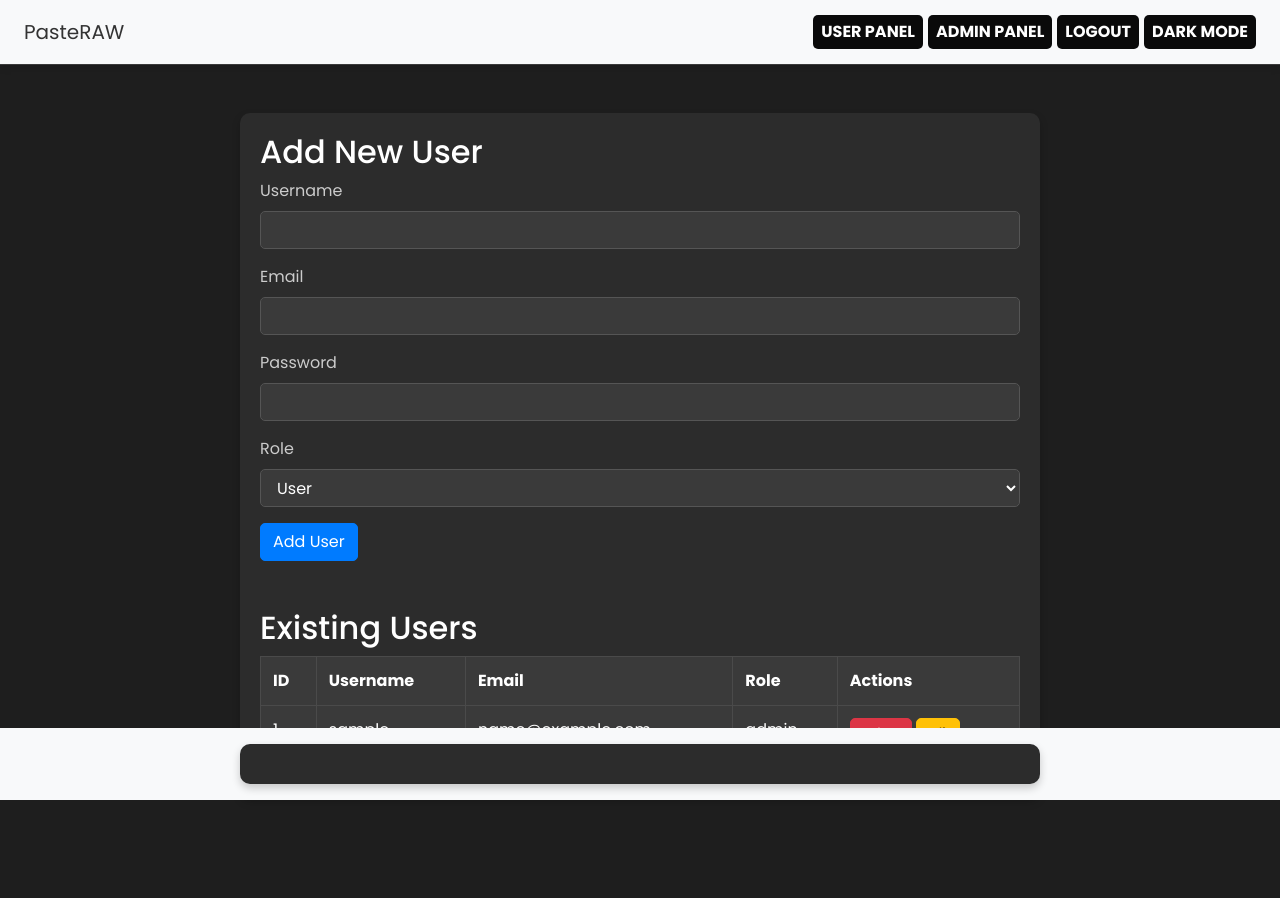
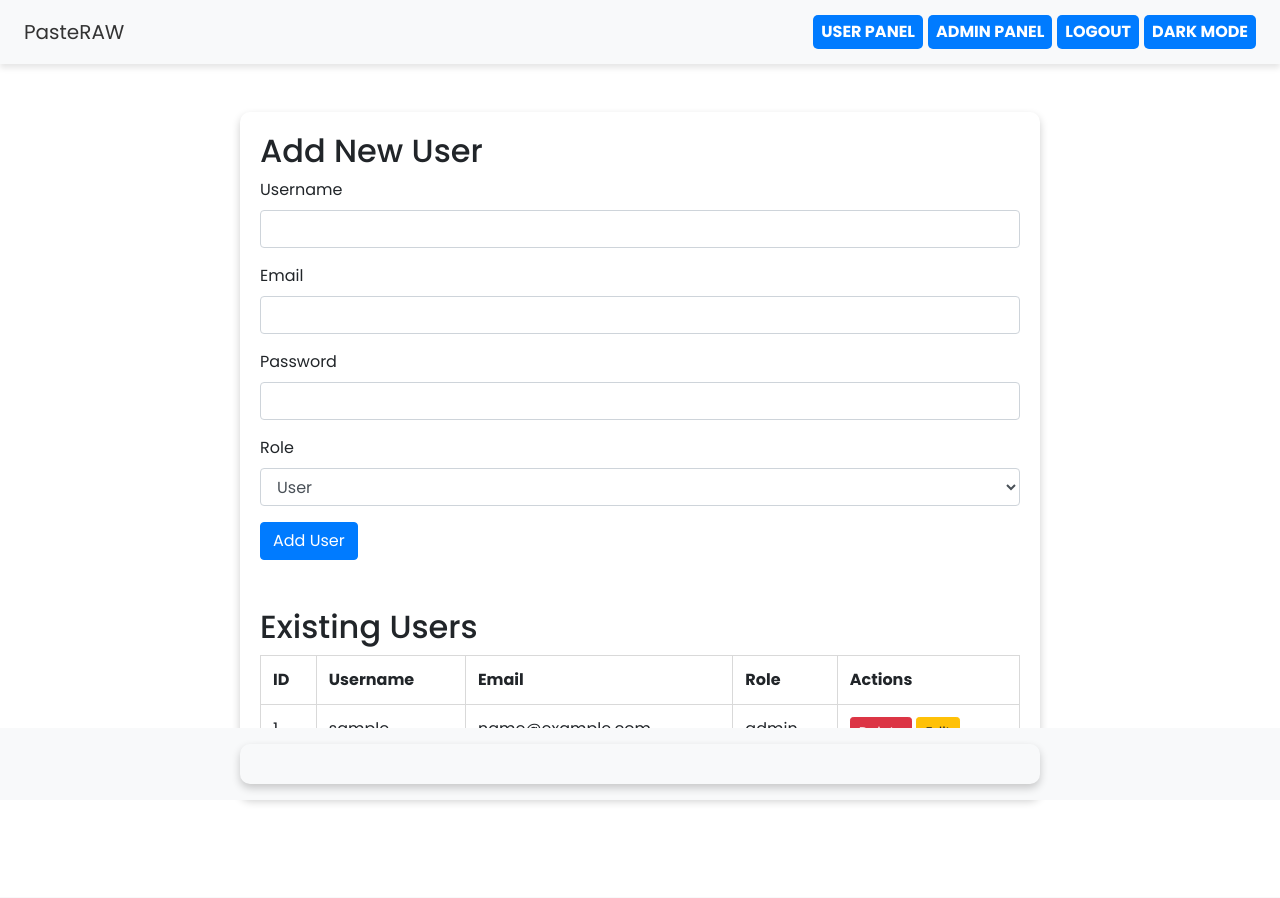
Before and after one commit to javiermzelaya/PasteRAW, a PHP site: page /manage_users.php in a window 1280 px wide. After the commit the page ends 803 px from the top, so only its background shows below. Run offline with PHP 8.4, Linux system fonts and the light colour scheme; the visitor is signed in with stand-in values (Sample User, id 1); data comes from the database, SQL or seed files in the repository; data that the repository does not hold is empty; a stand-in replaces the project's code that opens the database connection.

Commit message:
Update manage_users.php

```diff
--- a/manage_users.php
+++ b/manage_users.php
@@ -152,7 +152,13 @@ $footer_legend = $settings['footer_legend'];
         .dark-mode .table tbody tr {
             border-top: 1px solid #4a4a4a;
         }
+		thead tr th {
+			border: 1px solid #d9d9d9 !important;
+		}
 
+		tbody tr td {
+			border: 1px solid #d9d9d9 !important;
+		}
         .dark-mode .table tbody tr:nth-child(even) {
             background-color: #2c2c2c;
         }
@@ -196,8 +202,6 @@ $footer_legend = $settings['footer_legend'];
         }
     </style>
 </head>
-<body class="dark-mode">
-
 <?php include 'navbar.php'; ?>
 <div class="container mt-5">
     <h2>Add New User</h2>
```
